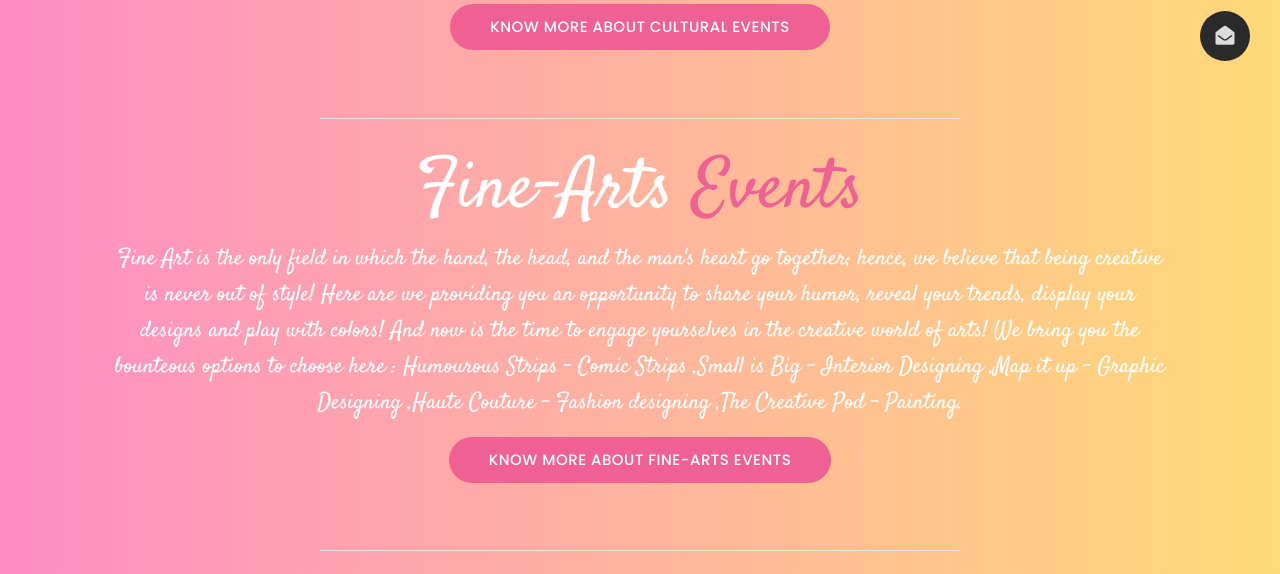
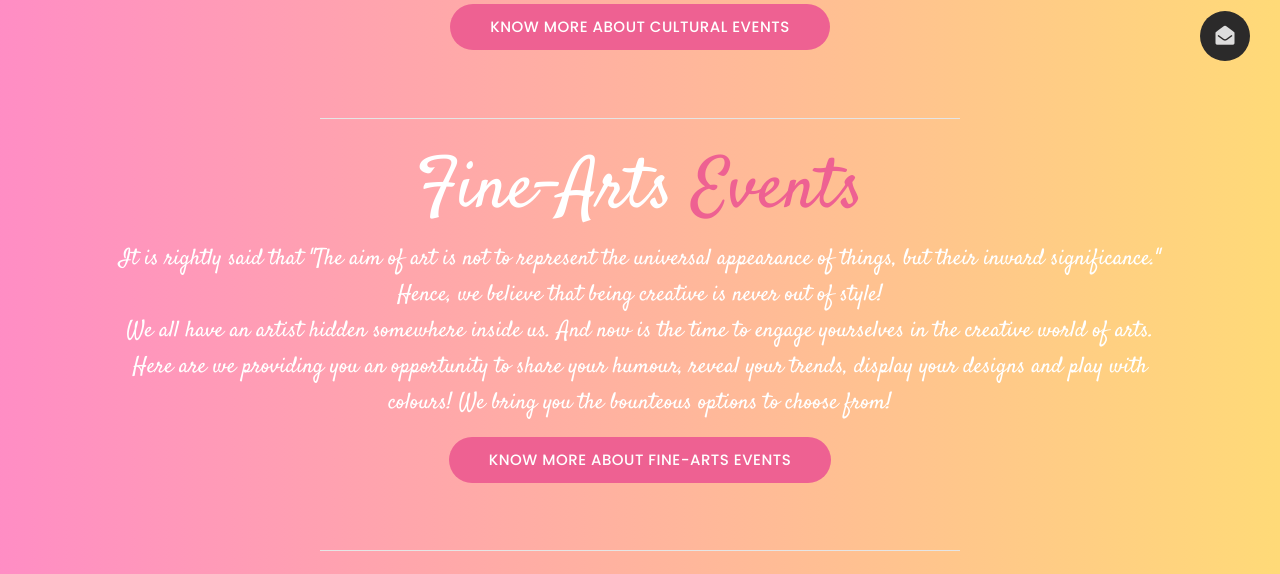
Before and after one commit to bsssabhisaran/Abhisaran, a Django app: page /events/ in a window 1280 px wide. Shown: the part 469-1043 px from the top of the page. Run offline with Django 3.2, Linux system fonts and the light colour scheme; some libraries are stand-ins or nearby versions.

Commit message:
changes made

```diff
--- a/event/templates/event/events.html
+++ b/event/templates/event/events.html
@@ -30,15 +30,10 @@
 <section class="main-content text-center revealator-slideup revealator-once revealator-delay1" style="margin-top: 2em;">
     <div id="grid-gallery" class="container grid-gallery">
         <h1><a href="{% url 'fine-arts'%}" style="text-decoration: none;color: white;font-family: 'Satisfy', cursive;font-size: 1.75em;margin-top: 10px;padding-top: 10px;">Fine-Arts <span style="color:#ee6192;">Events</span></a></h1>
-        <p style="font-family: 'Satisfy', cursive;font-size: 1.5em;color: white;">Fine Art is the only field in which the hand, the head, and the man's heart go together; hence, we believe that being creative is never out of style!
-            Here are we providing you an opportunity to share your humor, reveal your trends, display your designs and play with colors!
-            And now is the time to engage yourselves in the creative world of arts!
-            We bring you the bounteous options to choose here :
-            Humourous Strips – Comic Strips
-            ,Small is Big - Interior Designing
-            ,Map it up - Graphic Designing
-            ,Haute Couture - Fashion designing
-            ,The Creative Pod - Painting.</p>
+        <p style="font-family: 'Satisfy', cursive;font-size: 1.5em;color: white;">It is rightly said that "The aim of art is not to represent the universal appearance of things, but their inward significance."
+            Hence, we believe that being creative is never out of style!<br>
+            We all have an artist hidden somewhere inside us. And now is the time to engage yourselves in the creative world of arts. Here are we providing you an opportunity to share your humour, reveal your trends, display your designs and play with colours!
+            We bring you the bounteous options to choose from!</p>
 
         <a class="btn" href="{% url 'fine-arts' %}" >Know More about Fine-Arts Events</a>
     </div>
```
